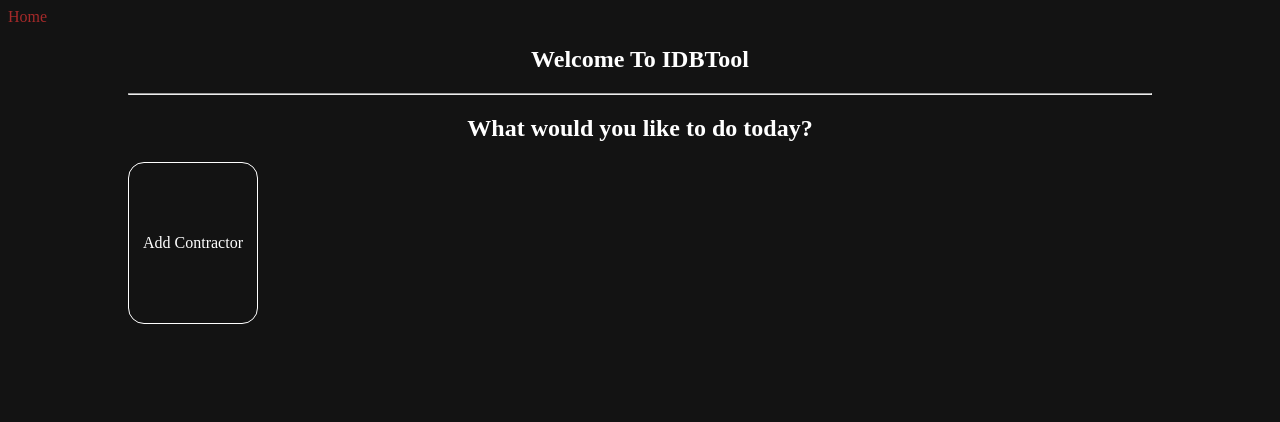
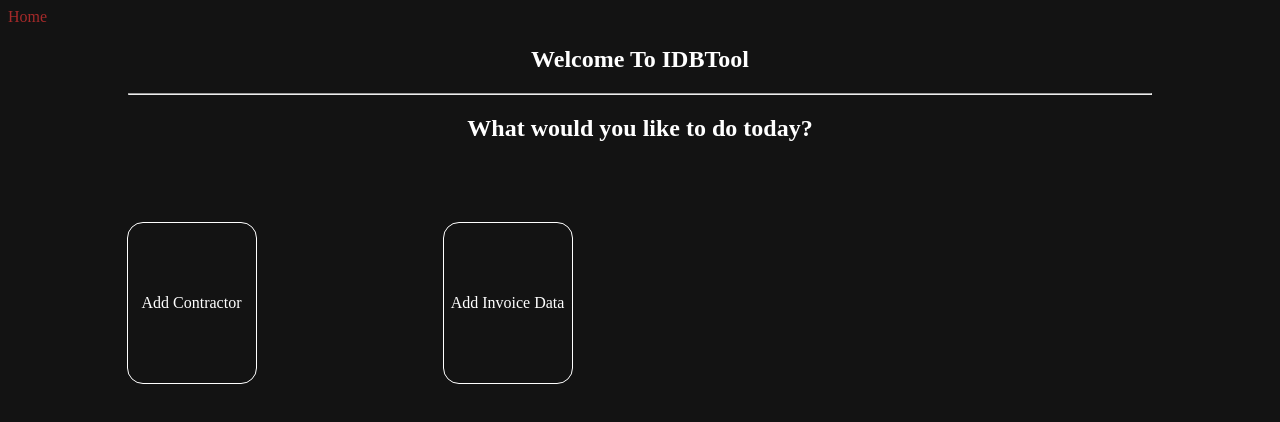
Before and after one commit to Irond76/IDBTool, a SvelteKit app: page / in a window 1280 px wide. Shown: the top 422 px of the page. Built offline with nearby package versions, Linux system fonts and the light colour scheme.

Commit message:
added check for existing contractors and added contractor exist error page

```diff
--- a/src/routes/+page.svelte
+++ b/src/routes/+page.svelte
@@ -4,10 +4,18 @@
         <hr>
         <h2>What would you like to do today?</h2>
     </div >
-    <div class="action-buttons">
-        <div class="add-contractor-btn">
-            <a href="/addContractor">Add Contractor</a>
+    <div class="action-container">
+        <div class="action-buttons">
+            <div class="add-contractor-btn">
+                <a href="/addContractor">Add Contractor</a>
+            </div>
         </div>
+        <div class="action-buttons">
+            <div class="add-contractor-btn">
+                <a href="/addInvoice">Add Invoice Data</a>
+            </div>
+        </div>
+
     </div>
 </section>
 
@@ -20,7 +28,7 @@
     }
 
     .action-buttons {
-        width: 80dvw;
+        width: 25%;
         margin: 0 auto;
     }
     .add-contractor-btn {
@@ -50,6 +58,13 @@
         color: black;
     }
 
+   .action-container {
+    width: 100%;
+    display: grid;
+    grid-template-columns: 1fr 1fr 1fr 1fr;
+    row-gap: 1em;
+    margin-top: 5em;
 
+   }
 
 </style>
--- /dev/null
+++ b/src/routes/errorPage/+page.svelte
@@ -0,0 +1 @@
+<h1>Contractor Already Exist</h1>
```
Also changed, not shown: src/routes/addContractor/+page.server.js (+10 -4 lines), src/routes/addInvoice/+page.svelte (added, +19 -0 lines).
